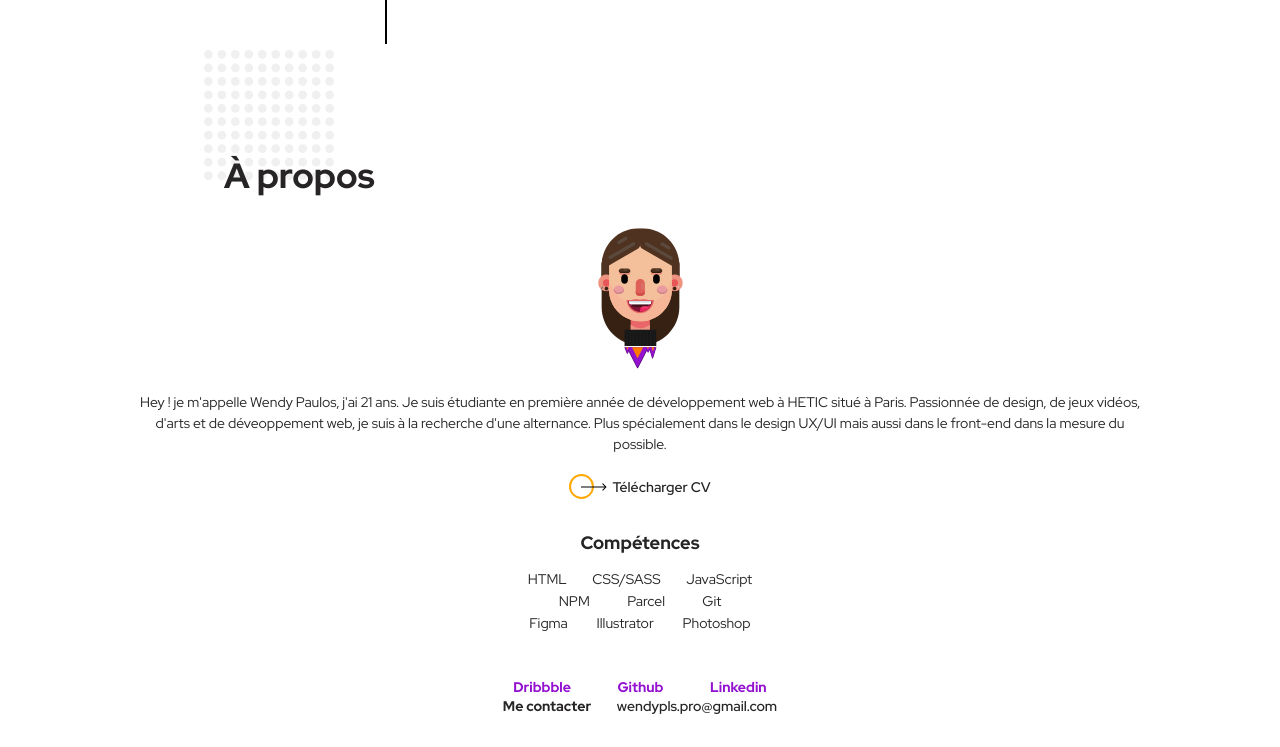
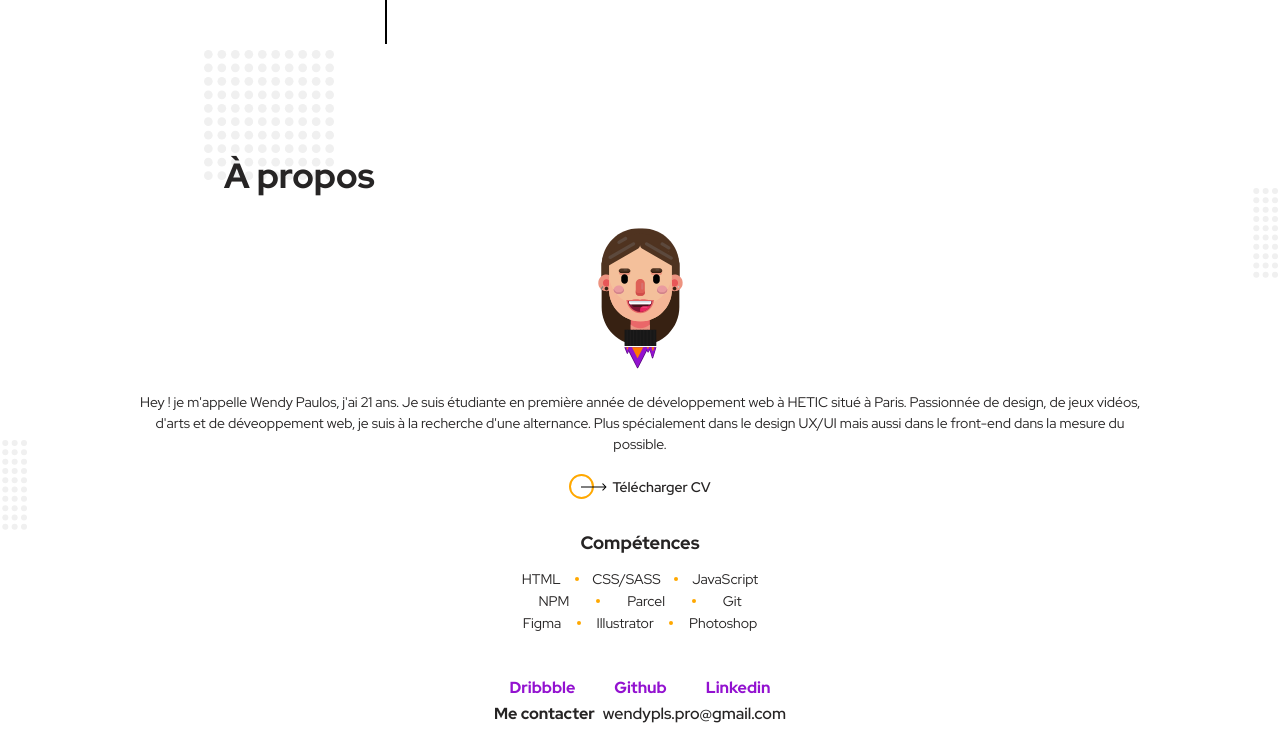
Before and after one commit to WPaulos/Portfolio, a website built with Parcel: page src/screens/index.html in a window 1280 px wide. Shown: the part 645-1392 px from the top of the page. Built offline with nearby package versions, Linux system fonts and the light colour scheme.

Commit message:
add point on skills + mini-point around

```diff
--- a/src/screens/index.html
+++ b/src/screens/index.html
@@ -86,9 +86,20 @@
         </div>
       </section>
       <section class="about">
+        <div class="point1">
+          <img src="../assets/img/mini-point.svg" alt="">
+        </div>
+        <div class="point1-1">
+          <img src="../assets/img/moni-point3.svg" alt="">
+        </div>
+        <div class="point2">
+          <img src="../assets/img/mini-point.svg" alt="">
+        </div>
+        <div class="point2-2">
+          <img src="../assets/img/moni-point3.svg" alt="">
+        </div>
 
-
-          <div class="title">
+        <div class="title">
             <div class="grpPoint-home">
               <img src="../assets/img/pointiller.svg" alt="">
             </div>
@@ -97,6 +108,8 @@
             </div>
           </div>
           <div class="about-me">
+
+
             <div class="perso-me">
               <svg width="181" height="307" viewBox="0 0 181 307" fill="none" xmlns="http://www.w3.org/2000/svg">
                 <g clip-path="url(#clip0)">
@@ -202,27 +215,28 @@
               <div class="comp">
                 <div class="ligne-1">
                   <p class="ligne-1__1">HTML</p>
+                  <img src="../assets/img/point.svg" alt="">
                   <p class="ligne-1__2">CSS/SASS</p>
+                  <img src="../assets/img/point.svg" alt="">
                   <p class="ligne-1__3">JavaScript</p>
                 </div>
                 <div class="ligne-2">
                   <p class="ligne-2__1">NPM</p>
+                  <img src="../assets/img/point.svg" alt="">
                   <p class="ligne-2__2">Parcel</p>
+                  <img src="../assets/img/point.svg" alt="">
                   <p class="ligne-2__3">Git</p>
                 </div>
                 <div class="ligne-3">
                   <p class="ligne-3__1">Figma</p>
+                  <img src="../assets/img/point.svg" alt="">
                   <p class="ligne-3__2">Illustrator</p>
+                  <img src="../assets/img/point.svg" alt="">
                   <p class="ligne-3__3">Photoshop</p>
                 </div>
               </div>
             </div>
           </div>
-
-
-
-
-
       </section>
       <footer class="footer">
         <nav>
--- a/src/scss/footer.scss
+++ b/src/scss/footer.scss
@@ -3,7 +3,7 @@
   justify-content: center;
   align-items: center;
   flex-direction: column;
-  font-size: 14px;
+  font-size: 16px;
   font-family: "RedHatDisplay-Bold";
   margin-top: 50px;
   margin-bottom: 25px;
@@ -25,7 +25,7 @@
     flex-direction: row;
     justify-content: space-around;
     width: 300px;
-    margin-top: 5px;
+    margin-top: 10px;
 
     p {
       font-family: "RedHatDisplay-Medium";
--- a/src/scss/home/home_works.scss
+++ b/src/scss/home/home_works.scss
@@ -8,6 +8,33 @@
   flex-direction: column;
   margin-top: 3px;
   z-index: -2;
+  position: relative;
+
+  .point1 {
+    display: none;
+  }
+
+  .point1-1 {
+    img {
+      height: 90px;
+      position: absolute;
+      top: 30px;
+      right: 2px;
+    }
+  }
+
+  .point2 {
+    display: none;
+  }
+
+  .point2-2 {
+    img {
+      height: 90px;
+      position: absolute;
+      bottom: 100px;
+      left: 2px;
+    }
+  }
 
   .title {
     display: flex;
@@ -50,6 +77,7 @@
     align-items: center;
     margin-top: 35px;
     flex-direction: column;
+
     .perso-me {
       display: flex;
       width: auto;
@@ -118,7 +146,7 @@
       }
 
       .ligne-2 {
-        width: 200px;
+        width: 230px;
         display: flex;
         justify-content: space-around;
         margin-top: 8px;
```
Also changed, not shown: src/assets/img/moni-point3.svg (added).
